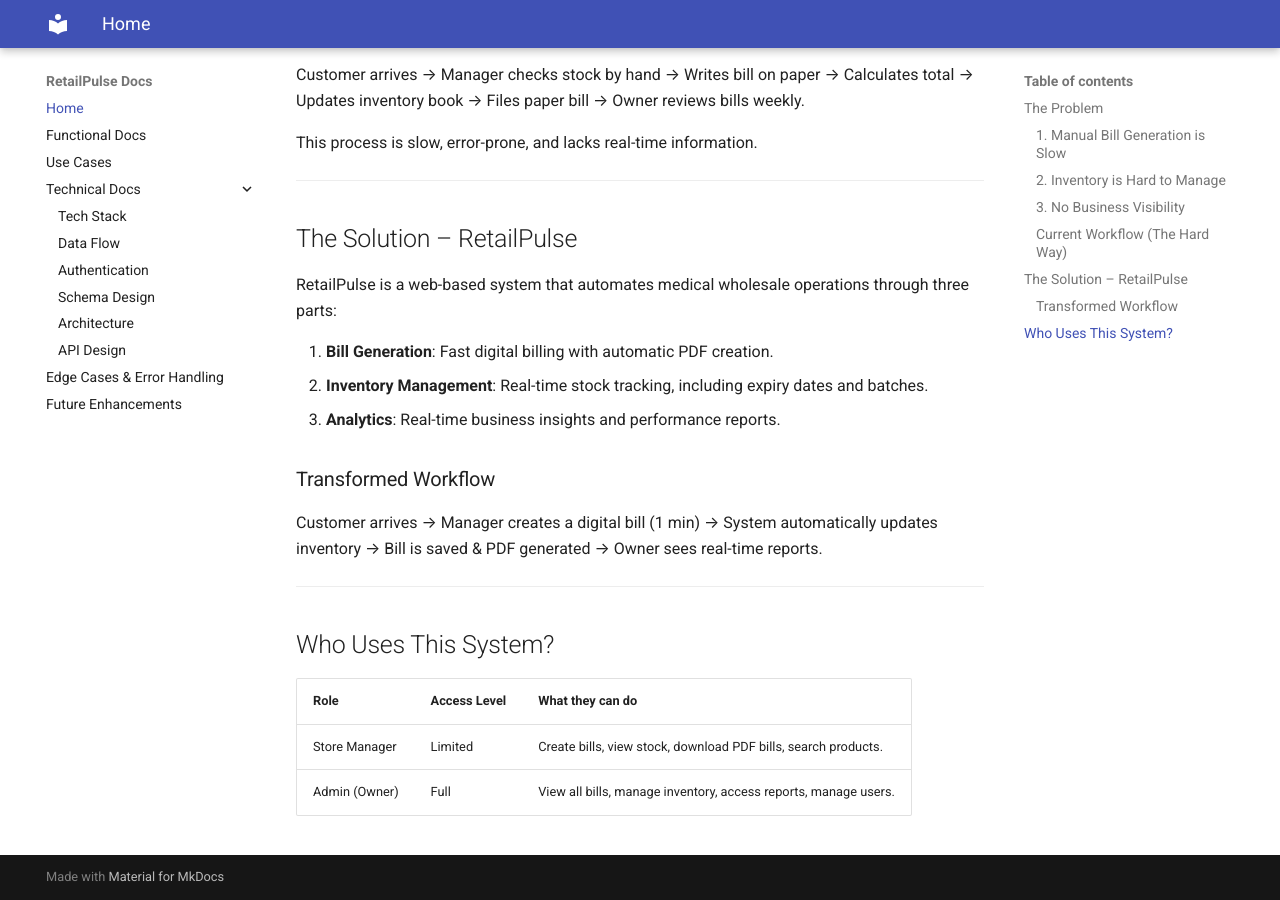
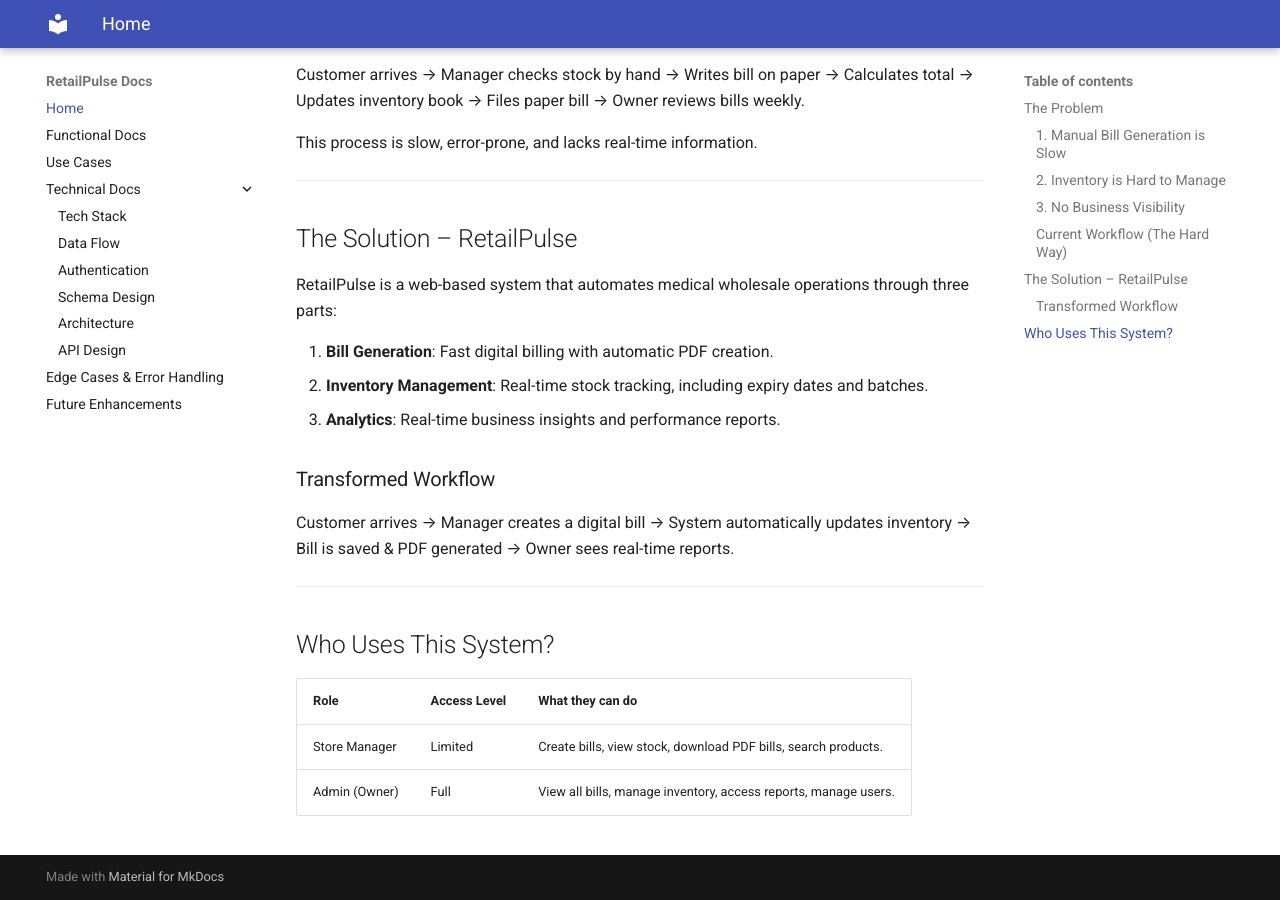
Before and after one commit to rohitagarwal-gkmit/retailpulse-docs, an MkDocs documentation site: the page built from docs/index.md, in a window 1280 px wide and 900 px high, scrolled down 751 px. Built offline with MkDocs 1.6.1 and Material for MkDocs 9.7.7, drawn with Linux system fonts in a browser that asks for light colours.

```diff
--- a/docs/index.md
+++ b/docs/index.md
@@ -35,7 +35,7 @@ RetailPulse is a web-based system that automates medical wholesale operations th
 
 ### Transformed Workflow
 
-Customer arrives → Manager creates a digital bill (1 min) → System automatically updates inventory → Bill is saved & PDF generated → Owner sees real-time reports.
+Customer arrives → Manager creates a digital bill → System automatically updates inventory → Bill is saved & PDF generated → Owner sees real-time reports.
 
 ---
 
```
Also changed, not shown: docs/functional_docs.md (+1 -1 lines), docs/technical/architecture.md (+1 -1 lines).
